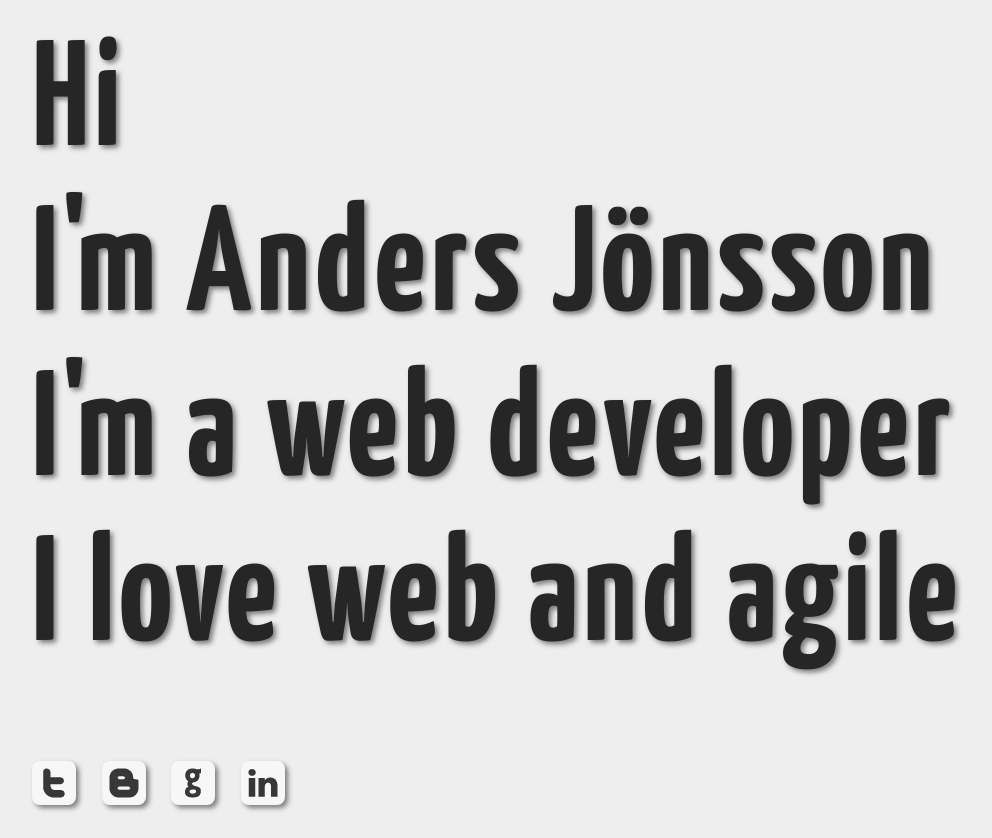
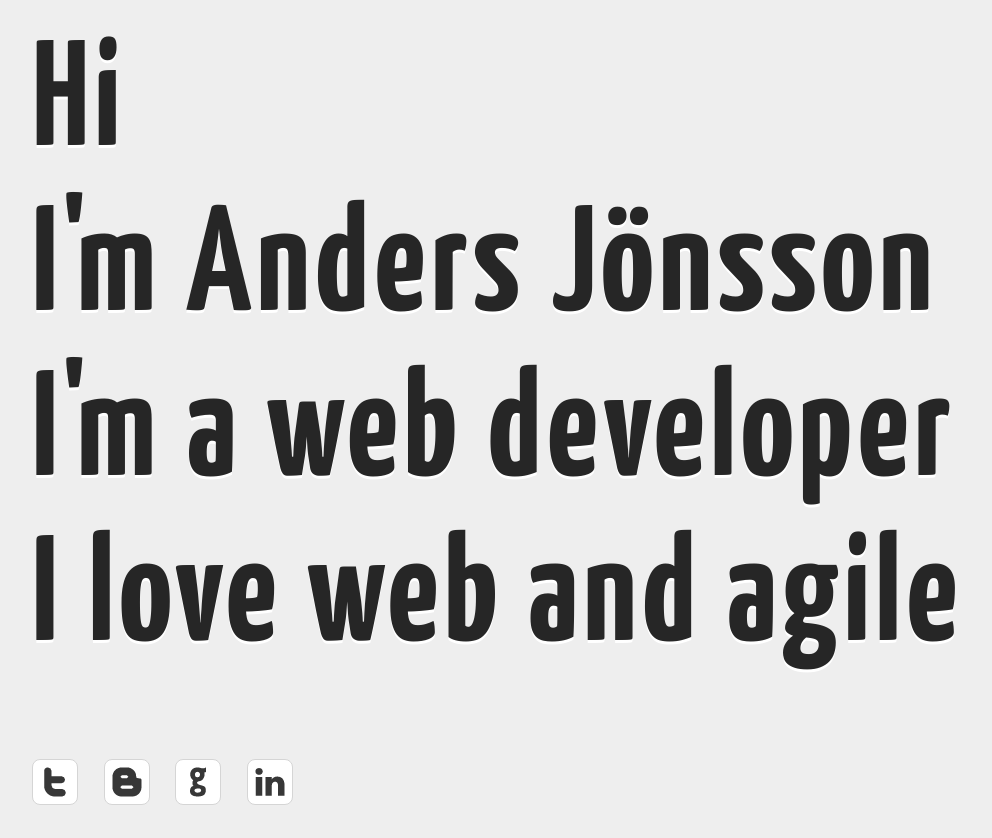
Before and after one commit to archive/archive.github.com, a plain HTML site: page index.html in a window 1280 px wide. Shown: the whole page, without its empty margins (108-1100 px from the left). Drawn offline with Linux system fonts and the light colour scheme.

Commit message:
v0.0.0.1

```diff
--- a/styles.css
+++ b/styles.css
@@ -33,14 +33,14 @@ body {
 
 h1, h2, h3, h4, h5, p, nav {
 	font-family: 'Yanone Kaffeesatz Bold', sans-serif;
-	text-shadow: #7D7D7D 3px 3px 5px;
+	text-shadow: #FFFFFF 0px 3px 0px;
 }
 
 img {
-	background-color: #f7f7f7;
+	background-color: #FFFFFF;
 	border-radius: 8px;
 	padding: 6px;
-	box-shadow: #7D7D7D 3px 3px 5px;
+	border: 1px solid #D5D5D5;
 }
 
 @media only screen and (max-width : 320px) {
```
